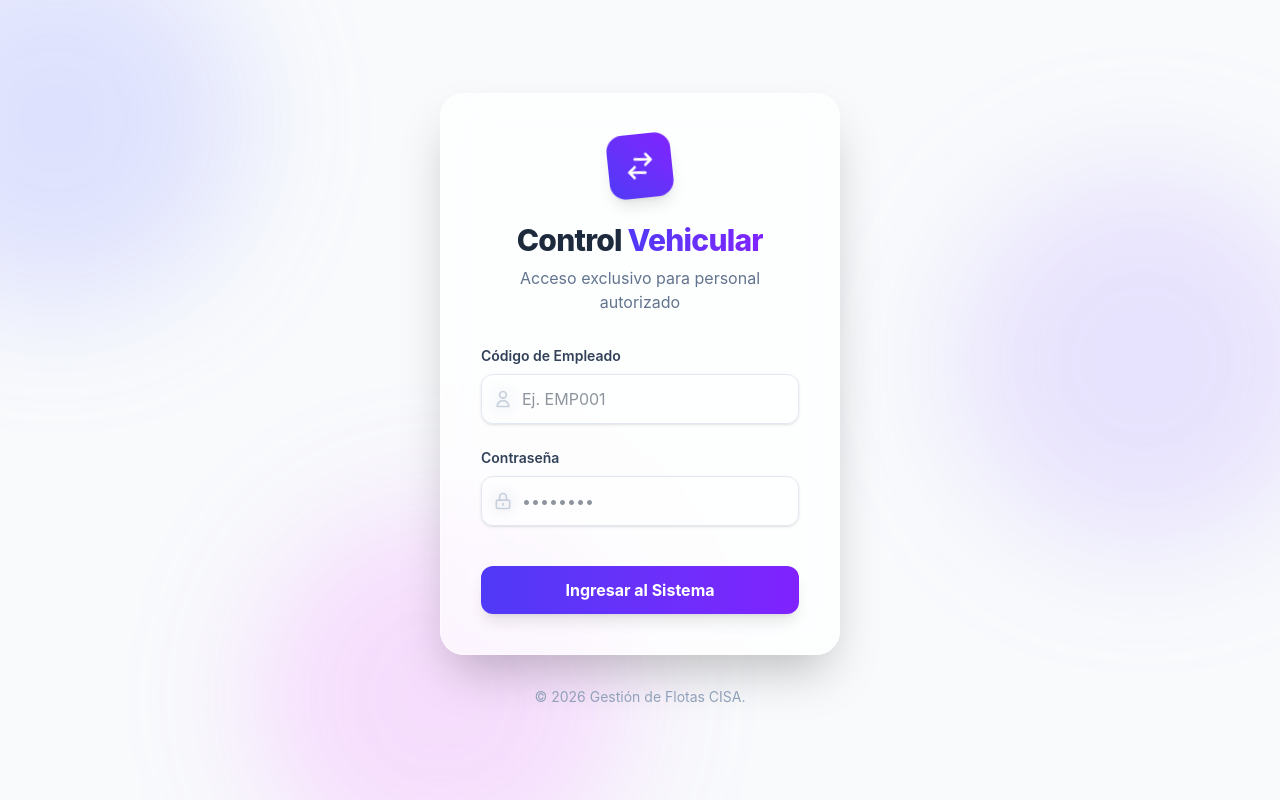
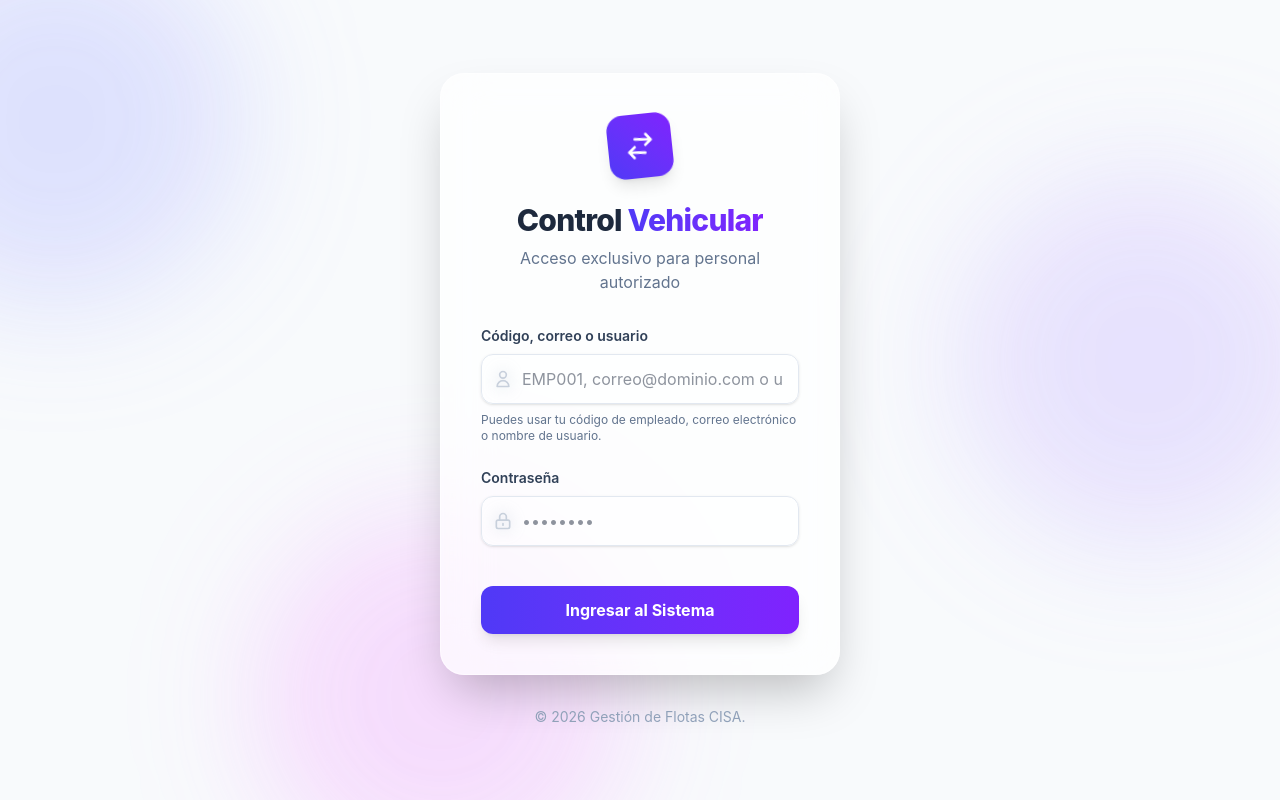
Before and after one commit to control-room-cisa/front-gestion-flota-vehicular, a React (Vite) app: page /login in a window 1280 px wide. Built offline with nearby package versions, Linux system fonts and the light colour scheme; no server answers.

Commit message:
Soporte de login con username y correo electronico

```diff
--- a/src/modules/auth/components/LoginForm.tsx
+++ b/src/modules/auth/components/LoginForm.tsx
@@ -1,18 +1,18 @@
 import React, { useState } from 'react';
 
 interface LoginFormProps {
-  onSubmit: (codigo_empleado: string, contrasena: string) => void;
+  onSubmit: (identificador: string, contrasena: string) => void;
   error?: string;
   isLoading?: boolean;
 }
 
 export const LoginForm: React.FC<LoginFormProps> = ({ onSubmit, error, isLoading }) => {
-  const [codigoEmpleado, setCodigoEmpleado] = useState('');
+  const [identificador, setIdentificador] = useState('');
   const [contrasena, setContrasena] = useState('');
 
   const handleSubmit = (e: React.FormEvent) => {
     e.preventDefault();
-    onSubmit(codigoEmpleado, contrasena);
+    onSubmit(identificador.trim(), contrasena);
   };
 
   return (
@@ -27,8 +27,8 @@ export const LoginForm: React.FC<LoginFormProps> = ({ onSubmit, error, isLoading
       )}
 
       <div className="flex flex-col gap-2">
-        <label htmlFor="codigo_empleado" className="text-sm font-semibold text-slate-700">
-          Código de Empleado
+        <label htmlFor="identificador" className="text-sm font-semibold text-slate-700">
+          Código, correo o usuario
         </label>
         <div className="relative">
           <div className="absolute inset-y-0 left-0 pl-3 flex items-center pointer-events-none text-slate-400">
@@ -37,15 +37,20 @@ export const LoginForm: React.FC<LoginFormProps> = ({ onSubmit, error, isLoading
             </svg>
           </div>
           <input
-            id="codigo_empleado"
+            id="identificador"
+            name="identificador"
             type="text"
-            value={codigoEmpleado}
-            onChange={(e) => setCodigoEmpleado(e.target.value)}
-            placeholder="Ej. EMP001"
+            autoComplete="username"
+            value={identificador}
+            onChange={(e) => setIdentificador(e.target.value)}
+            placeholder="EMP001, correo@dominio.com o usuario"
             required
             className="w-full pl-10 pr-4 py-3 rounded-xl border border-slate-200 bg-white/50 backdrop-blur-sm focus:bg-white focus:ring-2 focus:ring-indigo-500 focus:border-indigo-500 transition-all outline-none shadow-sm"
           />
         </div>
+        <p className="text-xs text-slate-500">
+          Puedes usar tu código de empleado, correo electrónico o nombre de usuario.
+        </p>
       </div>
 
       <div className="flex flex-col gap-2">
@@ -60,7 +65,9 @@ export const LoginForm: React.FC<LoginFormProps> = ({ onSubmit, error, isLoading
           </div>
           <input
             id="contrasena"
+            name="contrasena"
             type="password"
+            autoComplete="current-password"
             value={contrasena}
             onChange={(e) => setContrasena(e.target.value)}
             placeholder="••••••••"
--- a/src/modules/auth/views/LoginPage.tsx
+++ b/src/modules/auth/views/LoginPage.tsx
@@ -11,11 +11,11 @@ export const LoginPage: React.FC = () => {
   const [error, setError] = useState<string>();
   const [isLoading, setIsLoading] = useState(false);
 
-  const handleLogin = async (codigo_empleado: string, contrasena: string) => {
+  const handleLogin = async (identificador: string, contrasena: string) => {
     setIsLoading(true);
     setError(undefined);
     try {
-      const { usuario } = await login({ codigo_empleado, contrasena });
+      const { usuario } = await login({ identificador, contrasena });
       navigate(getHomeRoute(usuario.roles), { replace: true });
     } catch (err) {
       if (err instanceof ApiError) {
```
Also changed, not shown: src/modules/auth/types/auth.types.ts (+11 -1 lines).
